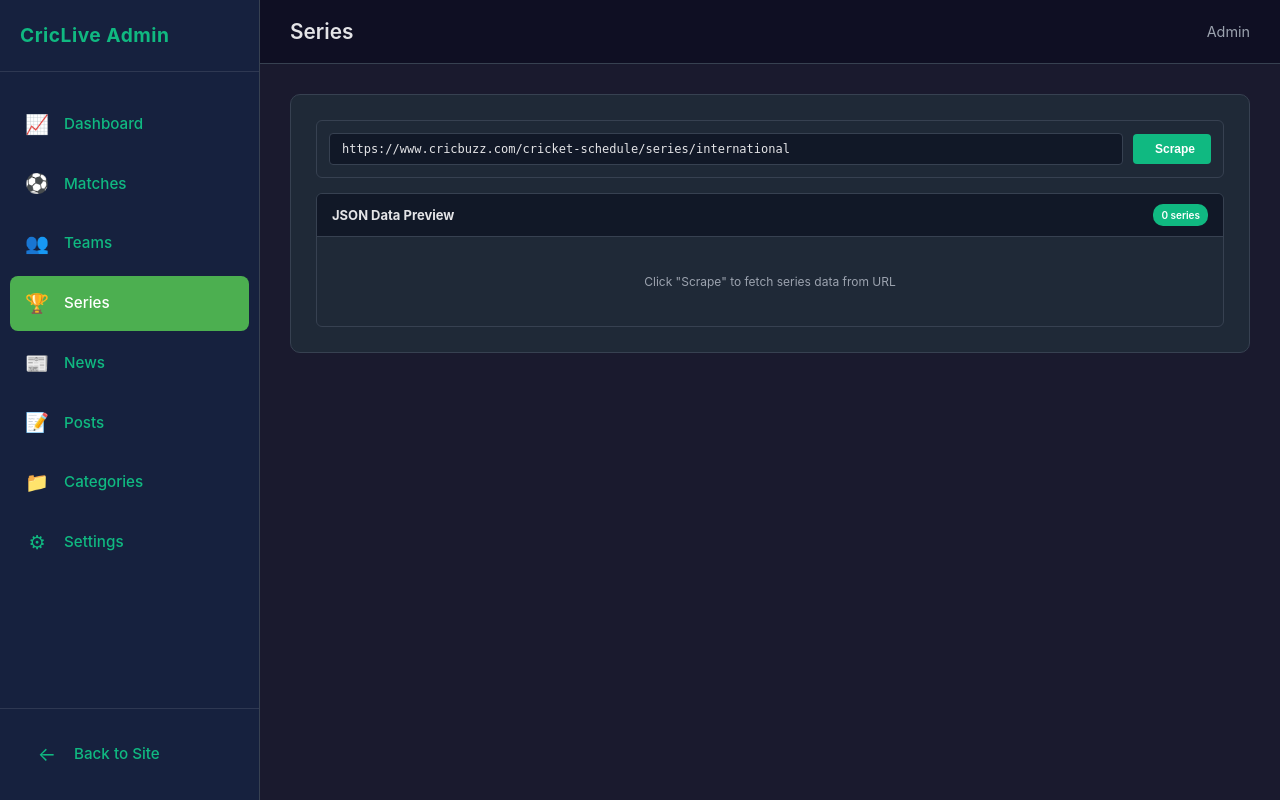
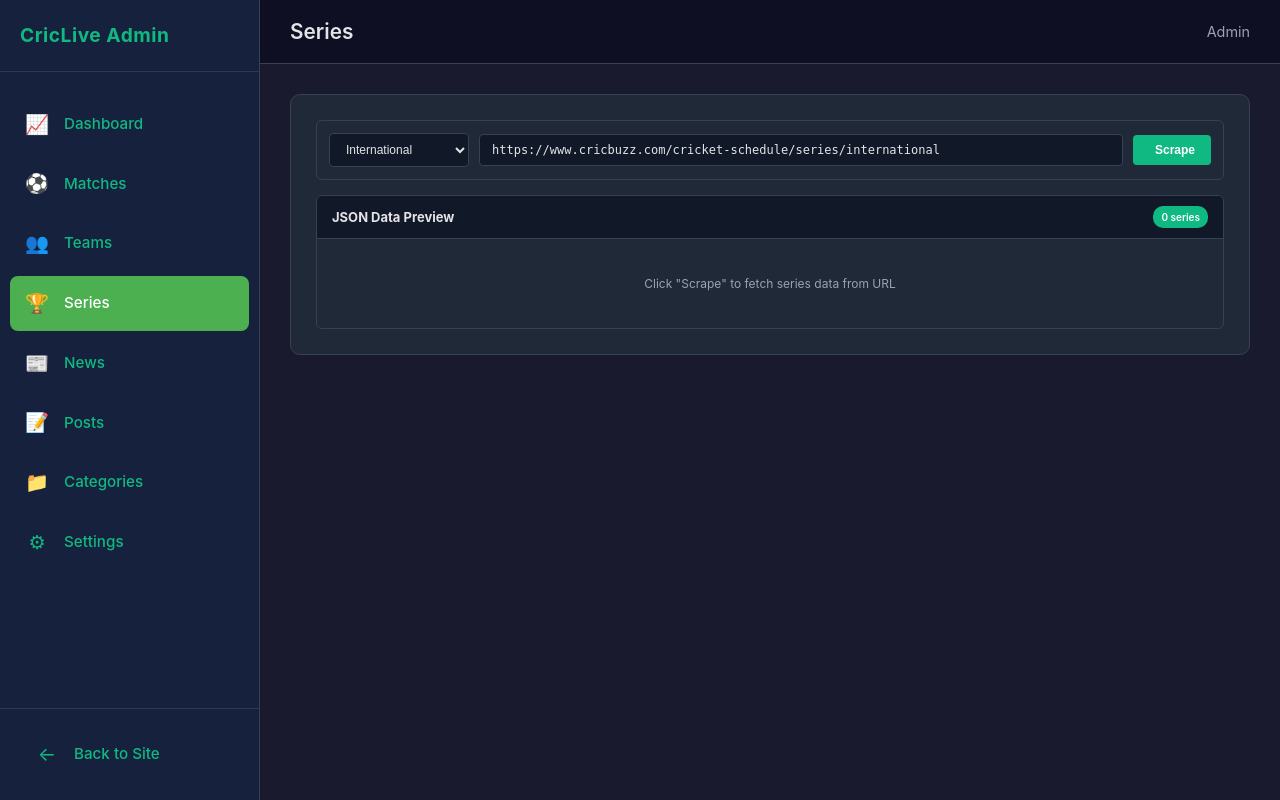
Before and after one commit to codinghunt24/Cricket-Hub, a Flask app: page /admin/series in a window 1280 px wide. Run offline with Flask 3, Linux system fonts and the light colour scheme; data that the repository does not hold is empty.

Commit message:
Add options to select different cricket series types for scraping
Update admin series page to include a dropdown for selecting series types (All, International, Domestic, League, Women) and implement JavaScript to dynamically update the URL input field based on the selection.

Replit-Commit-Author: Agent
Replit-Commit-Session-Id: 2161283b-98ca-4f44-a04b-64a526a417c9
Replit-Commit-Checkpoint-Type: full_checkpoint
Replit-Commit-Event-Id: 7efcb5dd-c870-4ef5-a44b-d2a7b914ddf3
Replit-Commit-Screenshot-Url: https://storage.googleapis.com/screenshot-production-us-central1/1273bf3e-2dd1-4412-850c-3b03c861673e/2161283b-98ca-4f44-a04b-64a526a417c9/IECHsVw
Replit-Helium-Checkpoint-Created: true

```diff
--- a/templates/admin/series.html
+++ b/templates/admin/series.html
@@ -7,6 +7,13 @@
 <div class="admin-page">
     <div class="scrape-tab">
         <div class="url-input-group">
+            <select id="series-type" class="url-select" onchange="updateSeriesUrl()">
+                <option value="all">All Series</option>
+                <option value="international" selected>International</option>
+                <option value="domestic">Domestic</option>
+                <option value="league">T20 Leagues</option>
+                <option value="women">Women</option>
+            </select>
             <input type="text" id="series-url" class="url-input"
                    value="https://www.cricbuzz.com/cricket-schedule/series/international"
                    placeholder="Enter Cricbuzz series URL">
@@ -43,6 +50,22 @@
     display: flex;
     gap: 10px;
     align-items: center;
+}
+
+.url-select {
+    padding: 8px 12px;
+    background: #111827;
+    border: 1px solid #374151;
+    border-radius: 4px;
+    color: #e4e4e7;
+    font-size: 12px;
+    cursor: pointer;
+    min-width: 140px;
+}
+
+.url-select:focus {
+    outline: none;
+    border-color: #10b981;
 }
 
 .url-input {
@@ -436,6 +459,13 @@ let seriesData = [];
 let matchesData = {};
 let currentSeriesUrl = '';
 
+function updateSeriesUrl() {
+    const select = document.getElementById('series-type');
+    const urlInput = document.getElementById('series-url');
+    const type = select.value;
+    urlInput.value = 'https://www.cricbuzz.com/cricket-schedule/series/' + type;
+}
+
 async function saveAllToDb() {
     const btn = document.getElementById('btn-save-all');
     btn.disabled = true;
```
